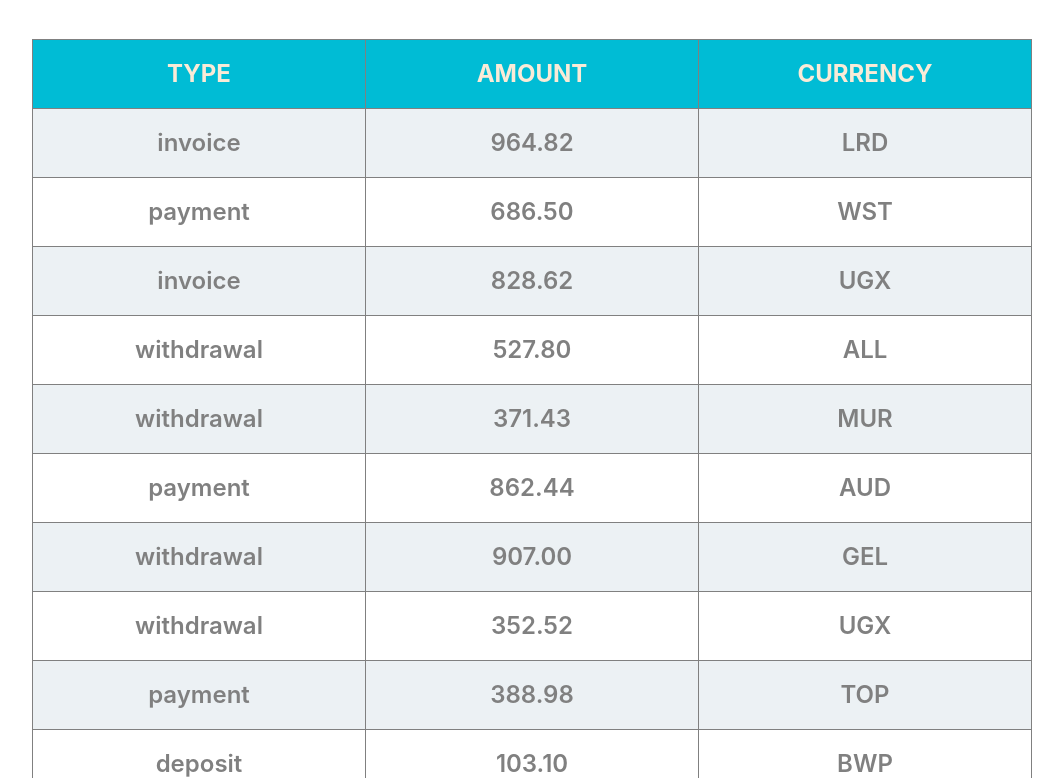
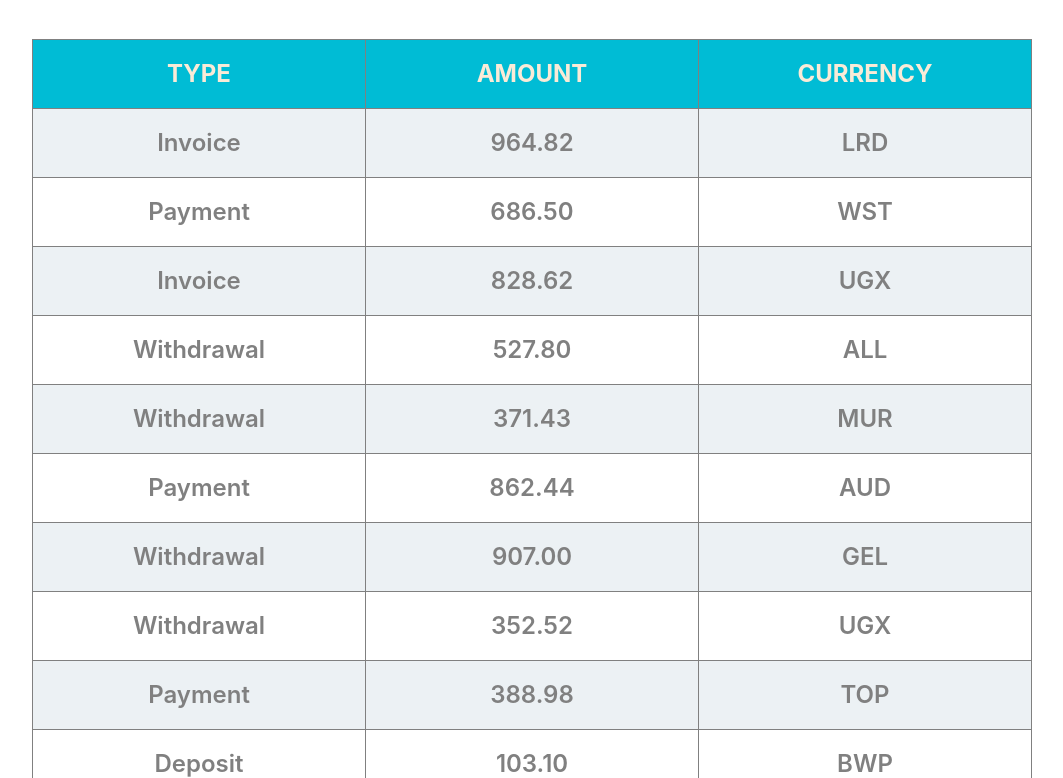
Before and after one commit to UkrainianUser/goit-react-hw-01-components_, a React (Create React App) app: page / in a window 1280 px wide. Shown: the part 1522-2300 px from the top of the page, without its empty margins (108-1171 px from the left). Built offline with nearby package versions, Linux system fonts and the light colour scheme.

Commit message:
add capitalize to type

```diff
--- a/src/components/TransactionHistory/TransactionHistory.module.css
+++ b/src/components/TransactionHistory/TransactionHistory.module.css
@@ -22,6 +22,10 @@ tbody tr:nth-child(even) {
   background-color: #ffffff;
 }
 
+tbody td:first-child {
+	text-transform: capitalize;
+}
+
 table {
   background-color: #00bcd5;
 }
```
